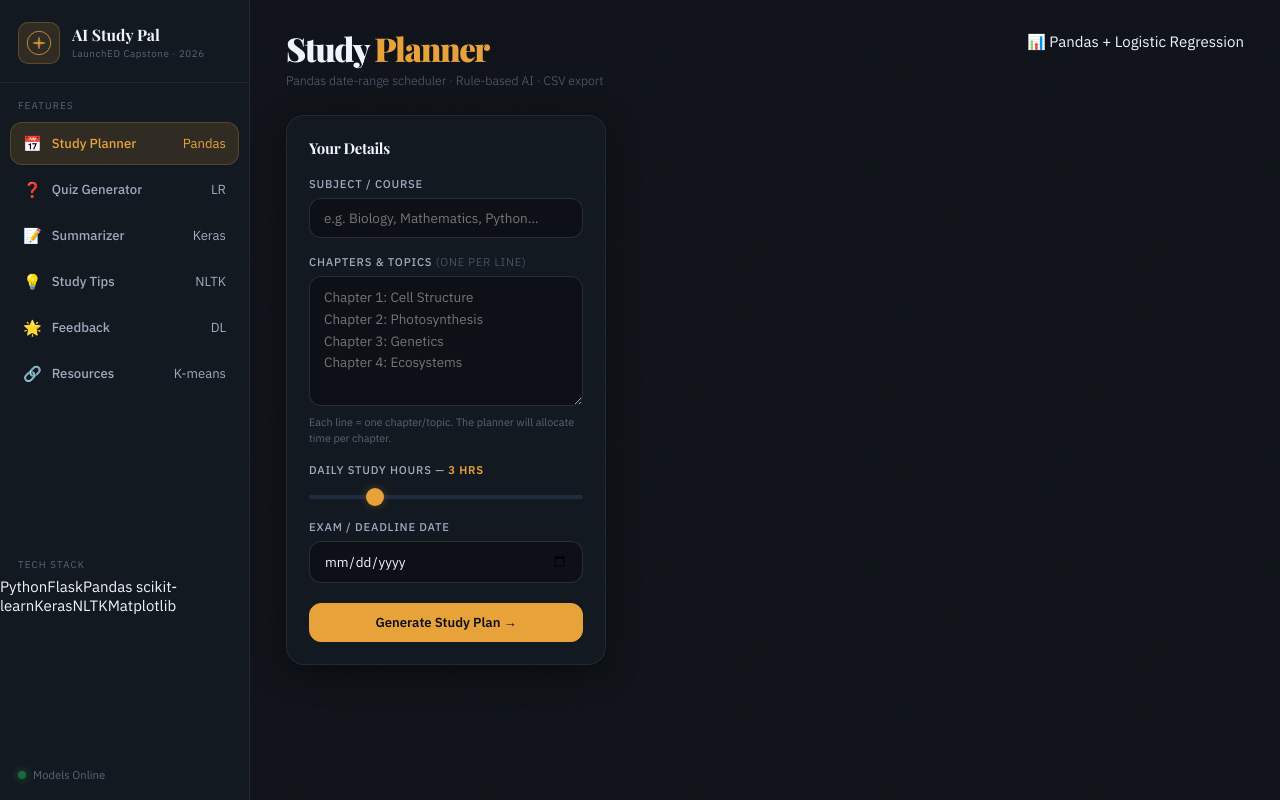
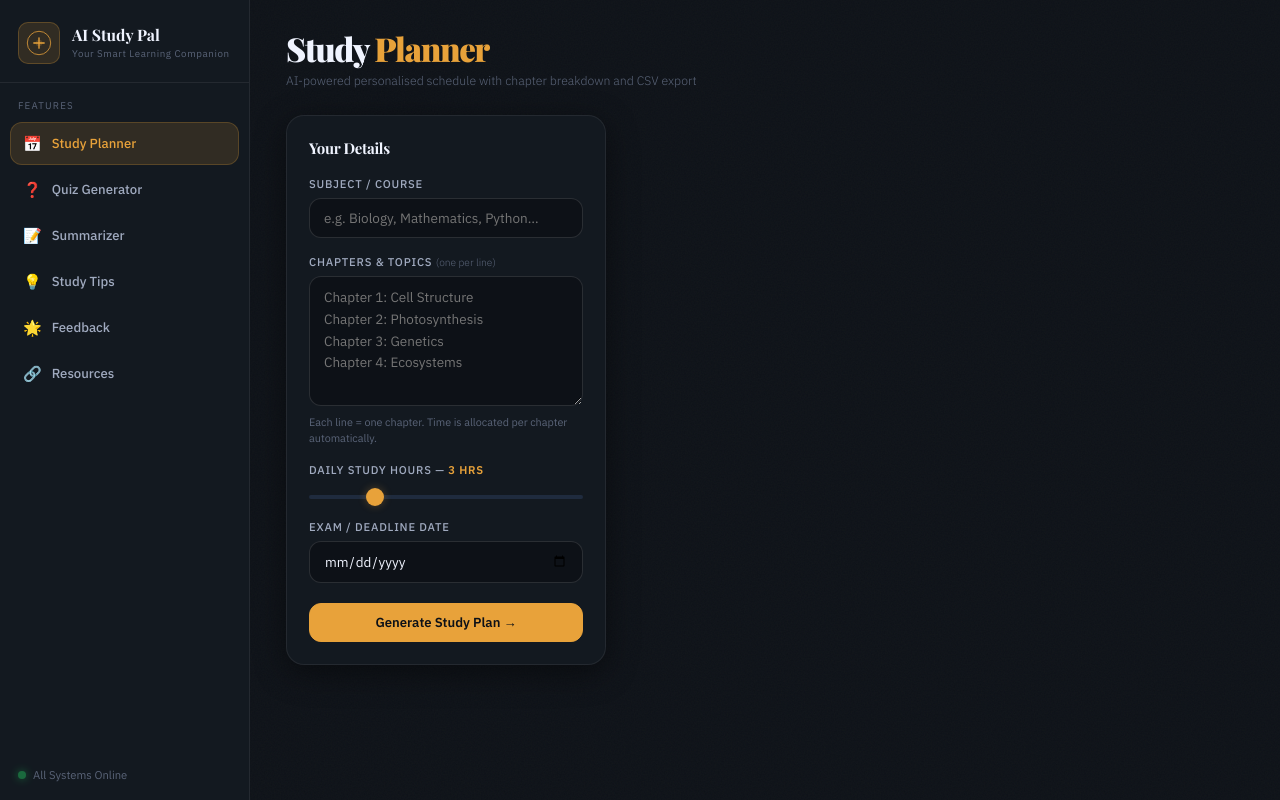
Before and after one commit to ram0657-dev/AI-study-pal, a Flask app: page / in a window 1280 px wide. Run offline with Flask 3, Linux system fonts and the light colour scheme; parts of the project's set-up code (start-up, migrations or seed data) failed here and were passed over; some libraries are stand-ins or nearby versions; some web fonts are replaced.

Commit message:
Update index.html

```diff
--- a/templates/index.html
+++ b/templates/index.html
@@ -3,7 +3,7 @@
 <head>
   <meta charset="UTF-8"/>
   <meta name="viewport" content="width=device-width, initial-scale=1.0"/>
-  <title>AI Study Pal — Capstone Project</title>
+  <title>AI Study Pal</title>
   <link rel="stylesheet" href="{{ url_for('static', filename='style.css') }}"/>
   <link rel="preconnect" href="https://fonts.googleapis.com"/>
   <link href="https://fonts.googleapis.com/css2?family=Playfair+Display:ital,wght@0,400;0,700;0,900;1,400&family=IBM+Plex+Sans:wght@300;400;500;600&family=IBM+Plex+Mono:wght@400;500&display=swap" rel="stylesheet"/>
@@ -22,37 +22,34 @@
     </div>
     <div>
       <div class="brand-name">AI Study Pal</div>
-      <div class="brand-tag">LaunchED Capstone · 2026</div>
+      <div class="brand-tag">Your Smart Learning Companion</div>
     </div>
   </div>
+
   <div class="nav-section-lbl">Features</div>
   <nav class="nav">
     <button class="nav-btn active" data-page="planner">
-      <span class="ni">📅</span><span class="nt">Study Planner</span><span class="nc">Pandas</span>
+      <span class="ni">📅</span><span class="nt">Study Planner</span>
     </button>
     <button class="nav-btn" data-page="quiz">
-      <span class="ni">❓</span><span class="nt">Quiz Generator</span><span class="nc">LR</span>
+      <span class="ni">❓</span><span class="nt">Quiz Generator</span>
     </button>
     <button class="nav-btn" data-page="summarizer">
-      <span class="ni">📝</span><span class="nt">Summarizer</span><span class="nc">Keras</span>
+      <span class="ni">📝</span><span class="nt">Summarizer</span>
     </button>
     <button class="nav-btn" data-page="tips">
-      <span class="ni">💡</span><span class="nt">Study Tips</span><span class="nc">NLTK</span>
+      <span class="ni">💡</span><span class="nt">Study Tips</span>
     </button>
     <button class="nav-btn" data-page="feedback">
-      <span class="ni">🌟</span><span class="nt">Feedback</span><span class="nc">DL</span>
+      <span class="ni">🌟</span><span class="nt">Feedback</span>
     </button>
     <button class="nav-btn" data-page="resources">
-      <span class="ni">🔗</span><span class="nt">Resources</span><span class="nc">K-means</span>
+      <span class="ni">🔗</span><span class="nt">Resources</span>
     </button>
   </nav>
-  <div class="nav-section-lbl" style="margin-top:auto;padding-top:24px">Tech Stack</div>
-  <div class="tech-pills">
-    <span>Python</span><span>Flask</span><span>Pandas</span>
-    <span>scikit-learn</span><span>Keras</span><span>NLTK</span><span>Matplotlib</span>
-  </div>
+
   <div class="sb-status">
-    <span class="dot-green"></span>Models Online
+    <span class="dot-green"></span>All Systems Online
   </div>
 </aside>
 
@@ -66,9 +63,8 @@
     <div class="phdr">
       <div>
         <h1>Study <em>Planner</em></h1>
-        <p>Pandas date-range scheduler · Rule-based AI · CSV export</p>
+        <p>AI-powered personalised schedule with chapter breakdown and CSV export</p>
       </div>
-      <div class="mbadge">📊 Pandas + Logistic Regression</div>
     </div>
     <div class="tcols">
       <div class="card">
@@ -77,15 +73,12 @@
           <label>Subject / Course</label>
           <input type="text" id="planSubject" placeholder="e.g. Biology, Mathematics, Python…"/>
         </div>
-
-        <!-- ✅ NEW: Chapters & Topics Section -->
         <div class="fld">
-          <label>Chapters &amp; Topics <span style="color:var(--t3);font-weight:300">(one per line)</span></label>
+          <label>Chapters &amp; Topics <span class="lbl-hint">(one per line)</span></label>
           <textarea id="planChapters" rows="5"
             placeholder="Chapter 1: Cell Structure&#10;Chapter 2: Photosynthesis&#10;Chapter 3: Genetics&#10;Chapter 4: Ecosystems"></textarea>
-          <div class="field-hint">Each line = one chapter/topic. The planner will allocate time per chapter.</div>
+          <div class="field-hint">Each line = one chapter. Time is allocated per chapter automatically.</div>
         </div>
-
         <div class="fld">
           <label>Daily study hours &mdash; <span id="hoursLbl" class="gold">3 hrs</span></label>
           <input type="range" id="planHours" min="1" max="10" value="3" step="0.5"/>
@@ -96,11 +89,10 @@
         </div>
         <button class="btn gold-btn" id="btnPlan">Generate Study Plan &rarr;</button>
         <div class="chart-frame" id="planChartWrap" style="display:none">
-          <div class="chart-lbl">📈 Weekly Hours — Matplotlib Chart</div>
+          <div class="chart-lbl">📈 Weekly Study Hours</div>
           <img id="planChart" class="cimg" alt="Weekly hours chart"/>
         </div>
       </div>
-
       <div class="card out-card" id="planOutput" style="display:none">
         <div class="out-hdr">
           <h2 class="ct">Your Schedule</h2>
@@ -116,27 +108,36 @@
     <div class="phdr">
       <div>
         <h1>Quiz <em>Generator</em></h1>
-        <p>TF-IDF vectorisation · Logistic Regression difficulty classifier · Timed MCQs</p>
+        <p>Choose your subject and get an AI-generated timed quiz</p>
       </div>
-      <div class="mbadge">🤖 TF-IDF + Logistic Regression</div>
     </div>
     <div class="tcols">
       <div class="card">
         <h2 class="ct">Quiz Settings</h2>
+
+        <!-- ✅ Subject grid (replaces free-text topic) -->
         <div class="fld">
-          <label>Topic</label>
-          <input type="text" id="quizTopic" placeholder="e.g. Photosynthesis, Newton's Laws…"/>
+          <label>Select Subject</label>
+          <div class="subject-grid" id="quizSubjectGrid">
+            <button class="subj-btn" data-val="Biology">🧬 Biology</button>
+            <button class="subj-btn" data-val="Mathematics">📐 Mathematics</button>
+            <button class="subj-btn" data-val="History">🏛️ History</button>
+            <button class="subj-btn" data-val="Python">💻 Python</button>
+            <button class="subj-btn" data-val="Physics">⚛️ Physics</button>
+            <button class="subj-btn" data-val="Chemistry">🧪 Chemistry</button>
+          </div>
+          <div class="field-hint err-hint" id="subjHint" style="display:none">⚠ Please select a subject above.</div>
         </div>
 
-        <!-- ✅ NEW: Chapter / Topic input -->
+        <!-- Chapter optional -->
         <div class="fld">
-          <label>Chapter / Topic Name</label>
+          <label>Chapter / Topic <span class="lbl-hint">(optional)</span></label>
           <input type="text" id="quizChapter"
-            placeholder="e.g. Chapter 3: Cell Division, Unit 2: Thermodynamics…"/>
-          <div class="field-hint">Questions will be tailored specifically to this chapter or topic.</div>
+            placeholder="e.g. Cell Division, Newton's Laws…"/>
+          <div class="field-hint">Questions will be focused on this chapter if provided.</div>
         </div>
 
-        <!-- ✅ NEW: Number of Questions -->
+        <!-- Number of questions -->
         <div class="fld">
           <label>Number of Questions</label>
           <div class="pills" id="quizNumQ">
@@ -166,9 +168,11 @@
             <button class="pl" data-val="hard">🔴 Hard</button>
           </div>
         </div>
+
         <button class="btn gold-btn" id="btnQuiz">Generate Quiz &rarr;</button>
+
         <div class="chart-frame" id="qChartWrap" style="display:none">
-          <div class="chart-lbl">📊 Difficulty Distribution — Matplotlib</div>
+          <div class="chart-lbl">📊 Difficulty Distribution</div>
           <img id="qChart" class="cimg" alt="Difficulty chart"/>
         </div>
       </div>
@@ -205,23 +207,20 @@
     <div class="phdr">
       <div>
         <h1>Text <em>Summarizer</em></h1>
-        <p>Keras Dense NN sentence scorer · NLTK keyword extractor · Camera Notes OCR</p>
+        <p>Paste text or upload a photo of your notes for an instant summary</p>
       </div>
-      <div class="mbadge">🧠 Keras Dense NN + NLTK</div>
     </div>
 
-    <!-- ✅ NEW: Input mode tabs -->
     <div class="input-tabs">
-      <button class="itab active" id="tabText" data-tab="text">✏️ Paste Text</button>
-      <button class="itab" id="tabImage" data-tab="image">📷 Upload / Camera</button>
+      <button class="itab active" data-tab="text">✏️ Paste Text</button>
+      <button class="itab" data-tab="image">📷 Upload / Camera</button>
     </div>
 
     <div class="ocols">
-      <!-- Text input panel -->
       <div class="card" id="panelText">
         <h2 class="ct">Your Notes / Text</h2>
         <div class="fld">
-          <label>Paste text (min 50 characters)</label>
+          <label>Paste text <span class="lbl-hint">(min 50 characters)</span></label>
           <textarea id="summText" rows="10"
             placeholder="Paste your lecture notes, textbook excerpt, or any study material…"></textarea>
           <div class="ccount" id="charCount">0 characters</div>
@@ -263,20 +261,19 @@
 
       <div class="card out-card" id="summOutput" style="display:none">
         <h2 class="ct">Results</h2>
-        <div id="summSourceBadge" class="mnote" style="margin-bottom:14px"></div>
+        <div id="summSourceBadge" class="source-badge" style="margin-bottom:12px"></div>
         <div class="sblock">
-          <div class="slbl">📋 Summary (Keras NN)</div>
+          <div class="slbl">📋 Summary</div>
           <p id="summResult" class="stext"></p>
         </div>
         <div class="sblock">
-          <div class="slbl">🔑 Keywords (NLTK)</div>
+          <div class="slbl">🔑 Keywords</div>
           <div id="kwResult" class="kw-chips"></div>
         </div>
         <div class="sblock">
-          <div class="slbl">• Bullet Points</div>
+          <div class="slbl">• Key Points</div>
           <ul id="bpResult" class="bp-list"></ul>
         </div>
-        <p class="mnote" id="summMNote"></p>
       </div>
     </div>
   </section>
@@ -286,9 +283,8 @@
     <div class="phdr">
       <div>
         <h1>Study <em>Tips</em></h1>
-        <p>NLTK tokenisation &amp; stop-word removal · keyword-to-tip mapping</p>
+        <p>Personalised study strategies based on your subject and needs</p>
       </div>
-      <div class="mbadge">📖 NLTK Keyword Extraction</div>
     </div>
     <div class="tcols">
       <div class="card">
@@ -298,8 +294,8 @@
           <input type="text" id="tipsSubject" placeholder="e.g. Biology, Chemistry, History…"/>
         </div>
         <div class="fld">
-          <label>Optional context (paste a paragraph)</label>
-          <textarea id="tipsText" rows="4" placeholder="Describe what you find difficult…"></textarea>
+          <label>What do you find difficult? <span class="lbl-hint">(optional)</span></label>
+          <textarea id="tipsText" rows="4" placeholder="Describe topics or concepts you struggle with…"></textarea>
         </div>
         <button class="btn gold-btn" id="btnTips">Get Study Tips &rarr;</button>
       </div>
@@ -315,73 +311,73 @@
   <section class="page" id="page-feedback">
     <div class="phdr">
       <div>
-        <h1>Motivational <em>Feedback</em></h1>
-        <p>Keras Embedding + Dense NN · Personalised improvement strategies</p>
+        <h1>Performance <em>Feedback</em></h1>
+        <p>Upload your attempted question paper — AI analyses it and suggests what to focus on</p>
       </div>
-      <div class="mbadge">💬 Keras Embedding NN</div>
     </div>
     <div class="tcols">
       <div class="card">
         <h2 class="ct">Your Details</h2>
+
         <div class="fld">
           <label>Your Name</label>
           <input type="text" id="fbName" placeholder="Enter your name…"/>
         </div>
+
         <div class="fld">
           <label>Subject</label>
-          <input type="text" id="fbSubject" placeholder="e.g. Biology, Physics…"/>
+          <input type="text" id="fbSubject" placeholder="e.g. Biology, Physics, Mathematics…"/>
         </div>
 
-        <!-- ✅ CHANGED: Score as plain number (not %) -->
+        <!-- ✅ NEW: Question paper image upload -->
         <div class="fld">
-          <label>Your Score <span style="color:var(--t3);font-weight:300">(marks obtained)</span></label>
-          <div class="score-input-row">
-            <input type="number" id="fbScoreObtained" min="0" placeholder="e.g. 34"
-              style="width:100px"/>
-            <span class="score-slash">/</span>
-            <input type="number" id="fbScoreTotal" min="1" placeholder="Total (e.g. 50)"
-              style="width:120px"/>
-            <span id="fbScorePct" class="score-pct-live">—</span>
+          <label>Upload Question Paper / Attempted Test</label>
+          <div class="camera-zone" id="fbCameraZone">
+            <div class="camera-placeholder" id="fbCameraPlaceholder">
+              <div class="cam-icon">📄</div>
+              <p>Take a photo or upload your attempted question paper<br/>
+                 <span style="font-size:.75rem;color:var(--t3)">We'll analyse the questions and suggest areas to improve</span>
+              </p>
+              <div style="display:flex;gap:10px;justify-content:center;margin-top:14px;flex-wrap:wrap">
+                <button class="btn outline-btn" id="fbBtnBrowse">📁 Browse File</button>
+                <button class="btn outline-btn" id="fbBtnCamera">📷 Use Camera</button>
+              </div>
+            </div>
+            <img id="fbPaperPreview" class="note-preview" style="display:none" alt="Question paper"/>
+            <div id="fbCaptureControls" style="display:none;text-align:center;margin-top:12px">
+              <video id="fbCameraFeed" autoplay playsinline style="width:100%;border-radius:var(--r);max-height:300px"></video>
+              <div style="display:flex;gap:10px;justify-content:center;margin-top:10px">
+                <button class="btn gold-btn" id="fbBtnSnap" style="width:auto">📸 Capture</button>
+                <button class="btn outline-btn" id="fbBtnCancelCam">Cancel</button>
+              </div>
+            </div>
           </div>
-          <div class="field-hint">Enter marks obtained and total marks</div>
+          <input type="file" id="fbFileInput" accept="image/*" style="display:none"/>
+          <canvas id="fbSnapCanvas" style="display:none"></canvas>
+          <div id="fbImageActions" style="display:none;margin-top:10px;align-items:center;gap:10px">
+            <button class="btn outline-btn sm-btn" id="fbBtnClearImage">✕ Clear</button>
+            <span class="field-hint" id="fbImageName"></span>
+          </div>
         </div>
 
-        <!-- ✅ NEW: Chapter / Topic for improvement -->
-        <div class="fld">
-          <label>Chapter / Topic to Focus On</label>
-          <textarea id="fbChapter" rows="3"
-            placeholder="e.g. Chapter 4: Thermodynamics&#10;Chapter 7: Electromagnetism&#10;Unit 3: Organic Chemistry"></textarea>
-          <div class="field-hint">List chapters or topics where you need improvement (one per line)</div>
-        </div>
-
-        <button class="btn gold-btn" id="btnFb">Get Feedback &rarr;</button>
+        <button class="btn gold-btn" id="btnFb">Analyse &amp; Get Feedback &rarr;</button>
       </div>
 
       <div class="card out-card" id="fbOutput" style="display:none">
-        <h2 class="ct">Your Feedback</h2>
+        <h2 class="ct" id="fbTitle">Your Feedback</h2>
 
-        <!-- Score display: marks + percentage -->
-        <div class="score-display">
-          <div class="score-ring" id="scoreRing">
-            <div id="scoreNum" class="score-num">0</div>
-            <div class="score-denom" id="scoreDenom">/50</div>
-          </div>
-          <div class="score-pct-badge" id="scorePctBadge">0%</div>
+        <div class="fb-greeting" id="fbGreeting"></div>
+        <div class="fb-msg" id="fbMsg"></div>
+
+        <div id="fbStrategiesWrap" style="display:none;margin-top:20px">
+          <div class="slbl" style="margin-bottom:12px">📚 Areas to Focus On</div>
+          <div id="fbStrategies"></div>
         </div>
 
-        <div class="fb-msg" id="fbMsg"></div>
-        <div class="fb-next">
+        <div class="fb-next" id="fbNextWrap" style="display:none;margin-top:16px">
           <strong>Next Step →</strong>
           <span id="fbNext"></span>
         </div>
-
-        <!-- ✅ NEW: Improvement strategies per chapter -->
-        <div id="fbStrategiesWrap" style="display:none;margin-top:18px">
-          <div class="slbl" style="margin-bottom:10px">📚 Chapter Improvement Strategies</div>
-          <div id="fbStrategies"></div>
-        </div>
-
-        <p class="mnote" id="fbMNote"></p>
       </div>
     </div>
   </section>
@@ -391,14 +387,13 @@
     <div class="phdr">
       <div>
         <h1>Resource <em>Suggestions</em></h1>
-        <p>TF-IDF vectorisation · K-means topic clustering · curated resource library</p>
+        <p>Curated learning materials matched to your subject</p>
       </div>
-      <div class="mbadge">🔍 K-means Clustering</div>
     </div>
     <div class="eda-strip">
       <div class="eda-hdr">
-        <span>📊 Dataset EDA — Question Distribution by Subject</span>
-        <button class="btn sm-btn outline-btn" id="btnEda">Load Chart (Matplotlib)</button>
+        <span>📊 Question Distribution by Subject</span>
+        <button class="btn sm-btn outline-btn" id="btnEda">Load Chart</button>
       </div>
       <img id="edaImg" class="cimg eda-img" alt="Subject distribution chart" style="display:none"/>
     </div>
```
Also changed, not shown: other parts of templates/index.html (+20 -27 lines).
